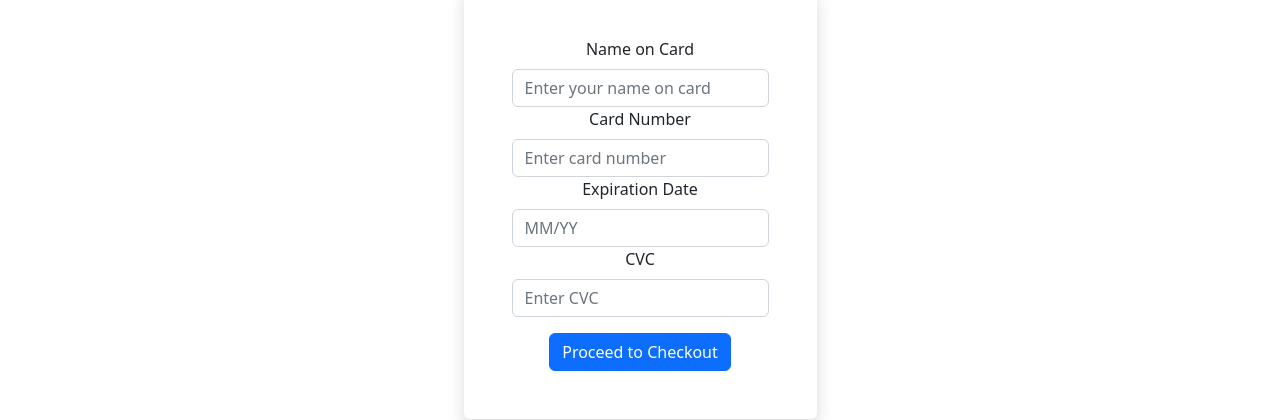
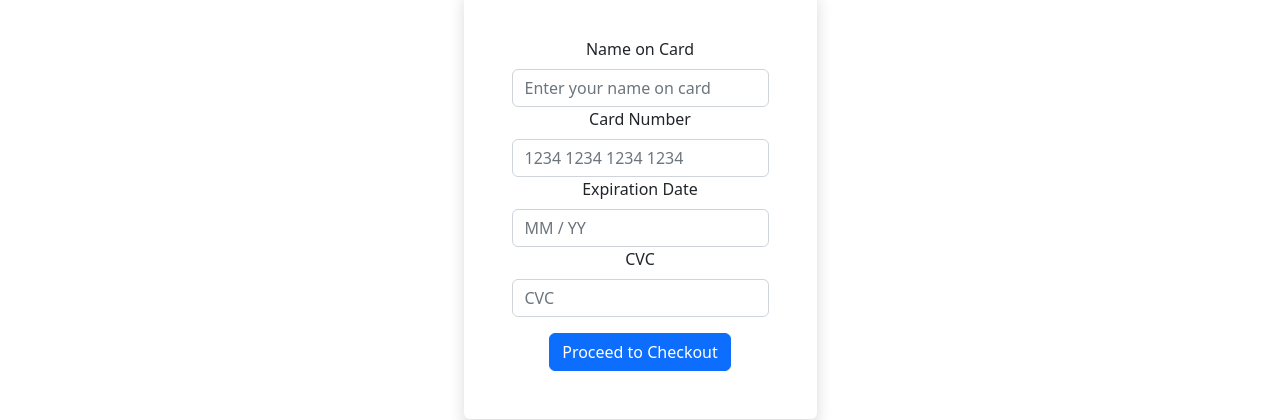
Before and after one commit to AlmajedA/mlaaeb, a Next.js app: page /payment in a window 1280 px wide. Shown: the part 138-558 px from the top of the page. Built offline with nearby package versions, Linux system fonts and the light colour scheme.

Commit message:
Changes to the payment page

```diff
--- a/pages/payment.js
+++ b/pages/payment.js
@@ -25,8 +25,9 @@ const Payment = () => {
             <Form.Group controlId="formCardNumber">
               <Form.Label>Card Number</Form.Label>
               <Form.Control
+
                 type="text"
-                placeholder="Enter card number"
+                placeholder="1234 1234 1234 1234"
                 className="custom-form-control"
               />
             </Form.Group>
@@ -35,7 +36,7 @@ const Payment = () => {
               <Form.Label>Expiration Date</Form.Label>
               <Form.Control
                 type="text"
-                placeholder="MM/YY"
+                placeholder="MM / YY"
                 className="custom-form-control"
               />
             </Form.Group>
@@ -44,7 +45,7 @@ const Payment = () => {
               <Form.Label>CVC</Form.Label>
               <Form.Control
                 type="text"
-                placeholder="Enter CVC"
+                placeholder="CVC"
                 className="custom-form-control"
               />
             </Form.Group>
```
